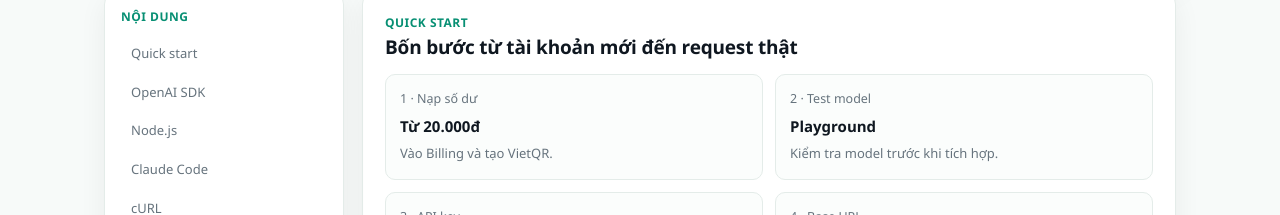
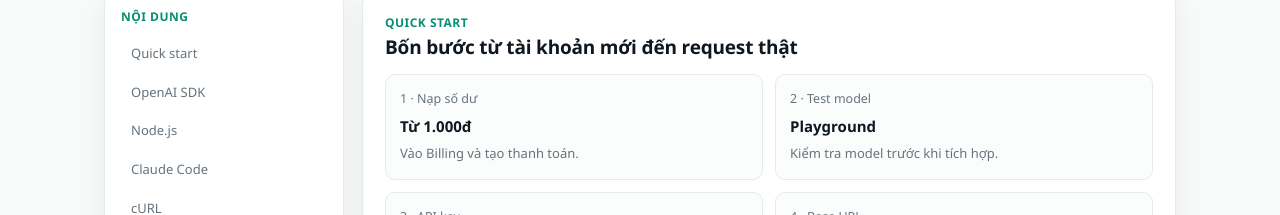
Before and after one commit to loinguyen82/apikeya, a Next.js app in the folder apps/web/: page /docs in a window 1280 px wide. Shown: the part 455-670 px from the top of the page. Built offline with nearby package versions, Linux system fonts and the light colour scheme.

Commit message:
fix: use production gateway and 1k minimum in docs

```diff
--- a/apps/web/src/app/docs/page.tsx
+++ b/apps/web/src/app/docs/page.tsx
@@ -1,7 +1,7 @@
 import Link from 'next/link'
 
 export default function DocsPage() {
-  const gatewayUrl = process.env.NEXT_PUBLIC_GATEWAY_BASE_URL || 'https://ai-api-gateway.loi822004.workers.dev'
+  const gatewayUrl = process.env.NEXT_PUBLIC_GATEWAY_BASE_URL || 'https://api.apivn.tech'
   const pythonExample = `from openai import OpenAI\n\nclient = OpenAI(\n    api_key="sk-your_api_key_here",\n    base_url="${gatewayUrl}/v1"\n)\n\nresponse = client.chat.completions.create(\n    model="kimi-k2.6",\n    messages=[{"role": "user", "content": "Xin chào"}]\n)\nprint(response.choices[0].message.content)`
 
   return <main className="docs-shell">
@@ -15,7 +15,7 @@ export default function DocsPage() {
     <div className="docs-grid">
       <nav className="surface docs-nav"><div className="eyebrow" style={{ marginBottom: 8 }}>Nội dung</div><a href="#quickstart">Quick start</a><a href="#openai">OpenAI SDK</a><a href="#node">Node.js</a><a href="#claude">Claude Code</a><a href="#curl">cURL</a></nav>
       <div className="docs-content">
-        <section id="quickstart" className="surface docs-section"><div className="eyebrow">Quick start</div><h2>Bốn bước từ tài khoản mới đến request thật</h2><div className="quick-config"><div className="config-item"><small>1 · Nạp số dư</small><strong>Từ 20.000đ</strong><p className="muted" style={{ marginTop: 5 }}>Vào Billing và tạo VietQR.</p></div><div className="config-item"><small>2 · Test model</small><strong>Playground</strong><p className="muted" style={{ marginTop: 5 }}>Kiểm tra model trước khi tích hợp.</p></div></div><div className="quick-config" style={{ marginTop: 12 }}><div className="config-item"><small>3 · API key</small><strong>Tạo trong Dashboard</strong><p className="muted" style={{ marginTop: 5 }}>Secret dạng sk-... chỉ hiện một lần.</p></div><div className="config-item"><small>4 · Base URL</small><code>{gatewayUrl}/v1</code></div></div></section>
+        <section id="quickstart" className="surface docs-section"><div className="eyebrow">Quick start</div><h2>Bốn bước từ tài khoản mới đến request thật</h2><div className="quick-config"><div className="config-item"><small>1 · Nạp số dư</small><strong>Từ 1.000đ</strong><p className="muted" style={{ marginTop: 5 }}>Vào Billing và tạo thanh toán.</p></div><div className="config-item"><small>2 · Test model</small><strong>Playground</strong><p className="muted" style={{ marginTop: 5 }}>Kiểm tra model trước khi tích hợp.</p></div></div><div className="quick-config" style={{ marginTop: 12 }}><div className="config-item"><small>3 · API key</small><strong>Tạo trong Dashboard</strong><p className="muted" style={{ marginTop: 5 }}>Secret dạng sk-... chỉ hiện một lần.</p></div><div className="config-item"><small>4 · Base URL</small><code>{gatewayUrl}/v1</code></div></div></section>
 
         <section id="openai" className="surface docs-section"><h2>Python · OpenAI SDK</h2><pre className="docs-code">{pythonExample}</pre></section>
 
```
